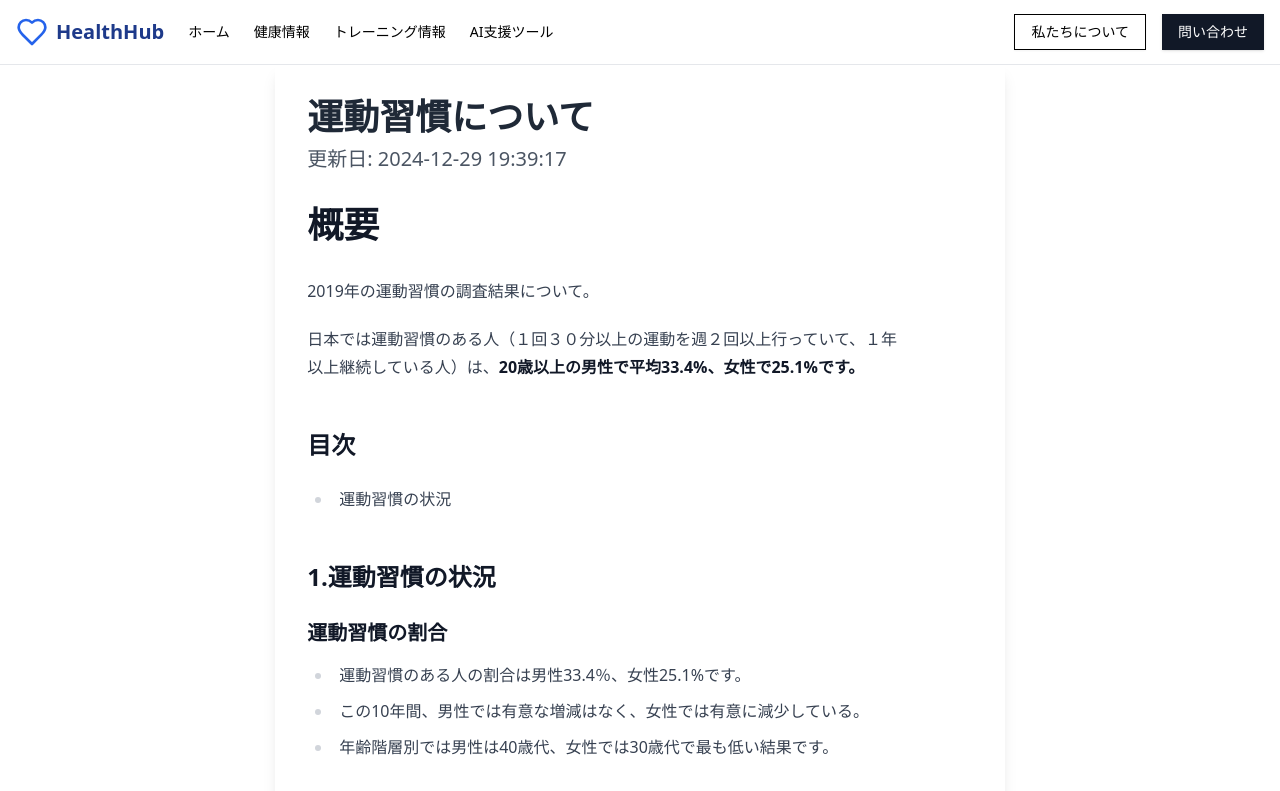
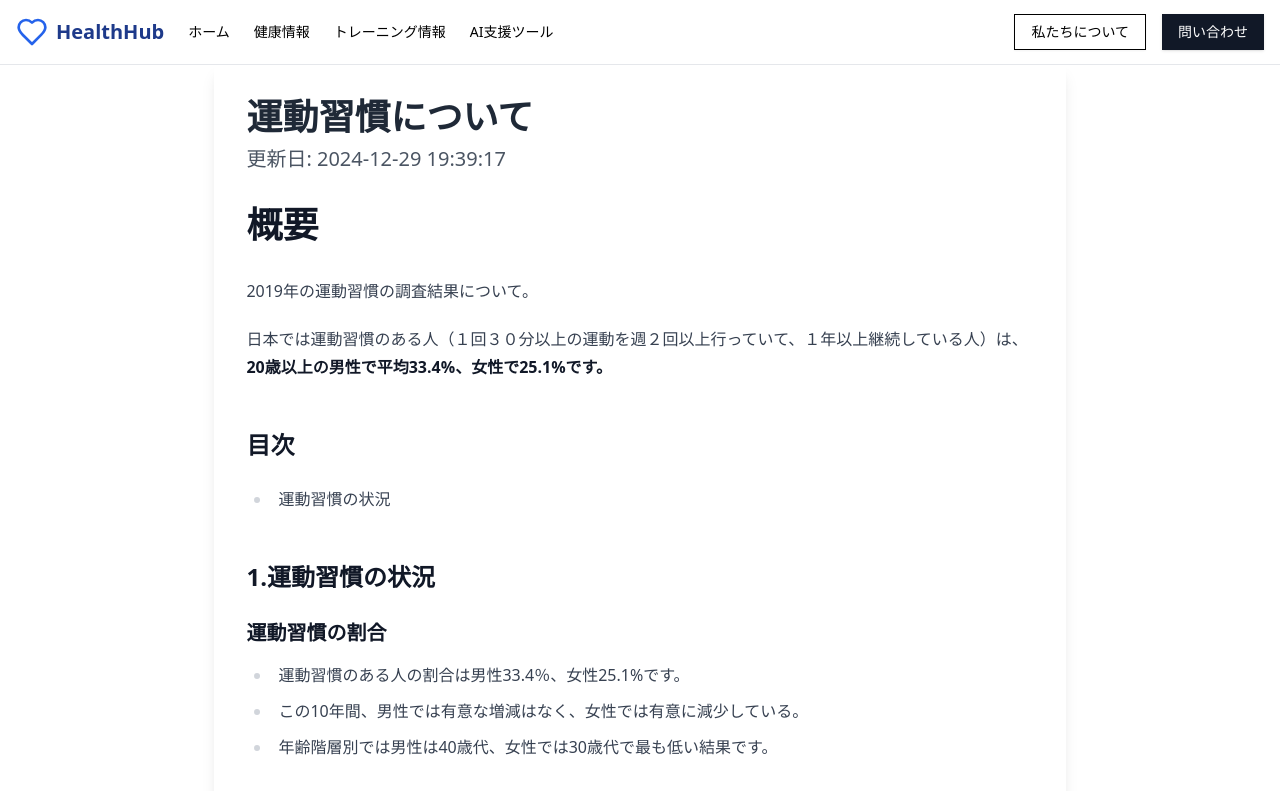
Before and after one commit to sea-yassan33/healthcare-app, a Next.js app: page /health_info/article/1 in a window 1280 px wide. Shown: the top 791 px of the page. Built offline with nearby package versions, Linux system fonts and the light colour scheme.

Commit message:
update251017

```diff
--- a/app/health_info/article/[detail]/page.tsx
+++ b/app/health_info/article/[detail]/page.tsx
@@ -28,7 +28,7 @@ export default function ArticleDetail({ params: { detail } }: Props) {
         container:
           "bg-white text-gray-800 flex flex-col justify-center items-center mb-6 px-4 sm:px-6 lg:px-8",
         content:
-          "w-full sm:w-[90%] md:w-[80%] lg:w-[60%] bg-white shadow-lg p-4 sm:p-6 lg:p-8 box-border",
+          "w-full sm:w-[90%] md:w-[80%] lg:w-[70%] bg-white shadow-lg p-4 sm:p-6 lg:p-8 box-border",
       },
     },
   });
@@ -47,7 +47,7 @@ export default function ArticleDetail({ params: { detail } }: Props) {
             <h2 className="text-lg sm:text-xl text-left">更新日: {HCI_DATA.updatedAt}</h2>
           </div>
         </header>
-        <section className="prose max-w">
+        <section className="prose max-w-none">
           <Markdown
             remarkPlugins={[remarkGfm]}
             rehypePlugins={[rehypeHighlight]}
```
Also changed, not shown: public/data/document.json (+1 -1 lines).
